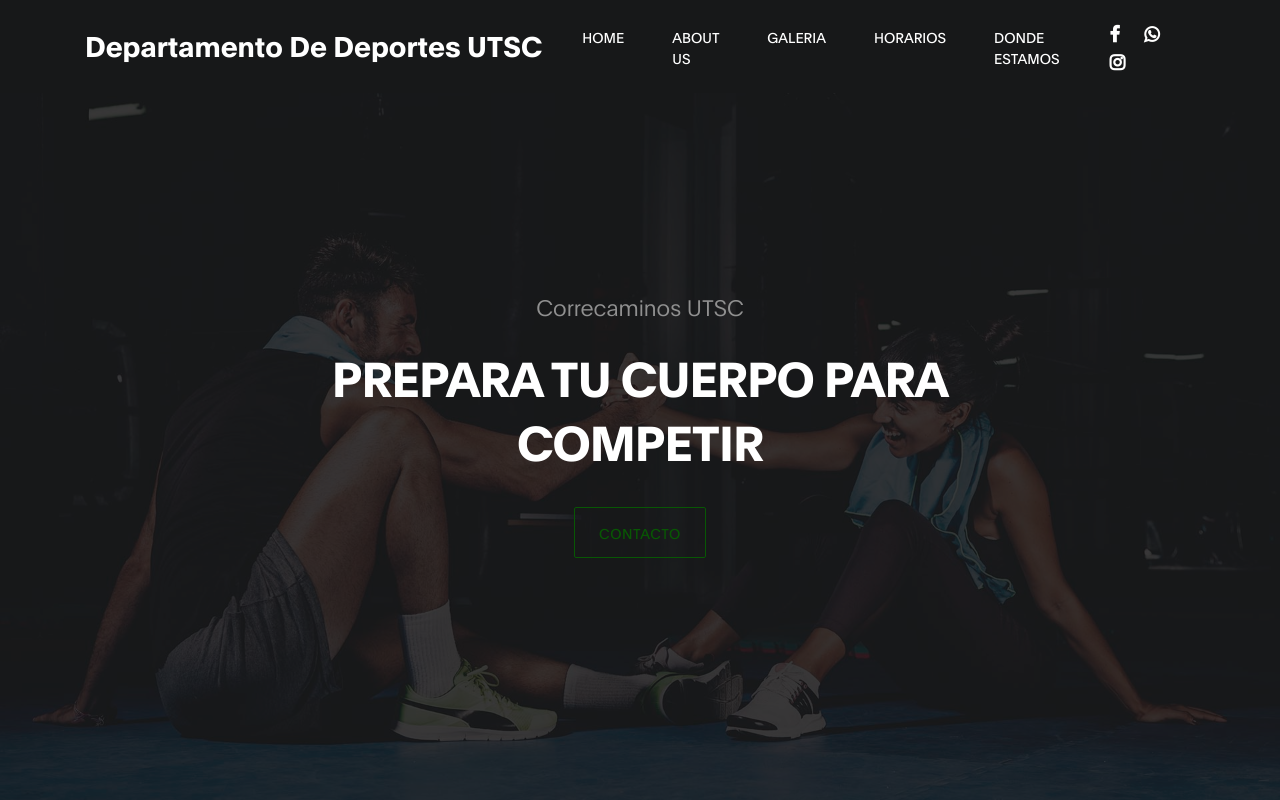
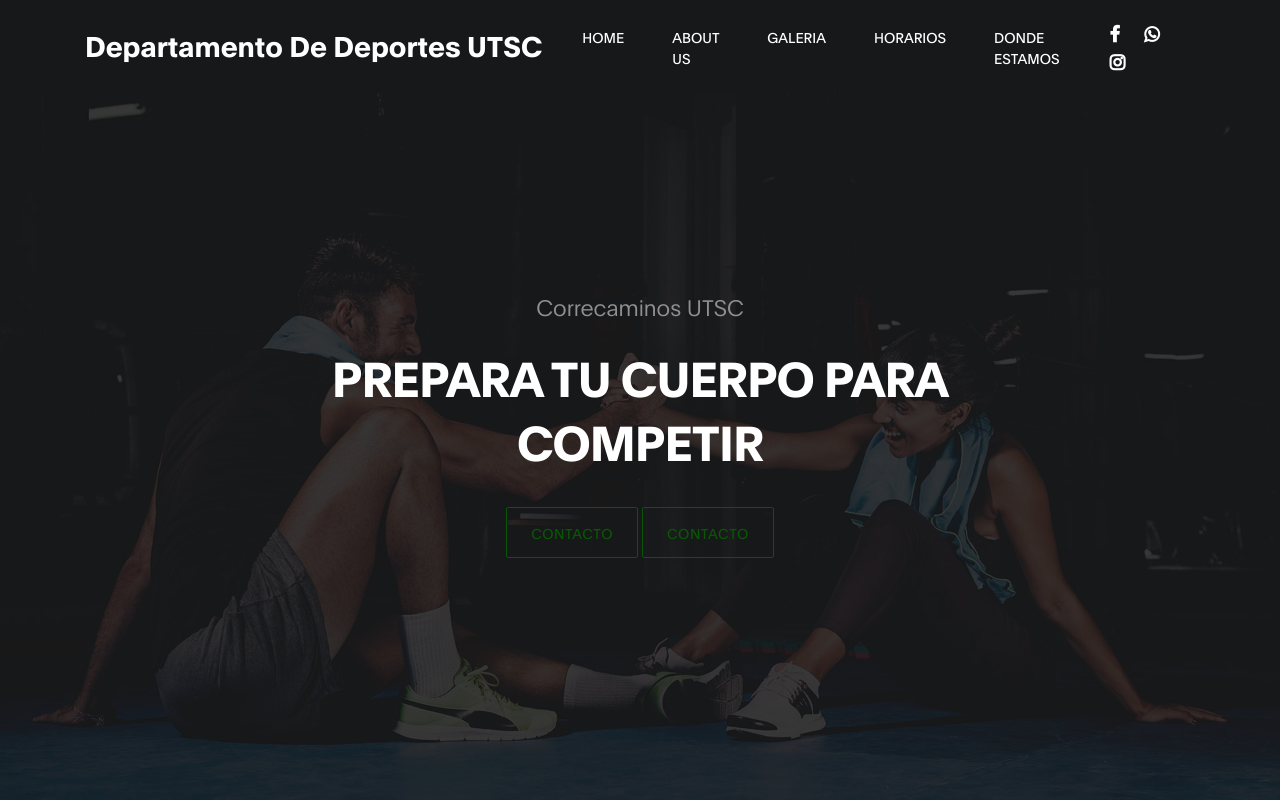
Before and after one commit to ByStrak7/DeportesUTSC, a plain HTML site: page index.html in a window 1280 px wide. Shown: the top 800 px of the page. Drawn offline with Linux system fonts and the light colour scheme.

Commit message:
Update index.html

```diff
--- a/index.html
+++ b/index.html
@@ -89,6 +89,8 @@ https://www.tooplate.com/view/2119-gymso-fitness
                                     <!--<a href="#feature" class="btn custom-btn mt-3" data-aos="fade-up" data-aos-delay="600">Get started</a>-->
 
                                     <a href="#about" class="btn custom-btn bordered mt-3" data-aos="fade-up" data-aos-delay="700">contacto</a>
+					<a href="#https://ju4nlun4.github.io/utsport.github.io/" class="btn custom-btn bordered mt-3" data-aos="fade-up" data-aos-delay="700">contacto</a>
+
 
                               </div>
                          </div>
```
